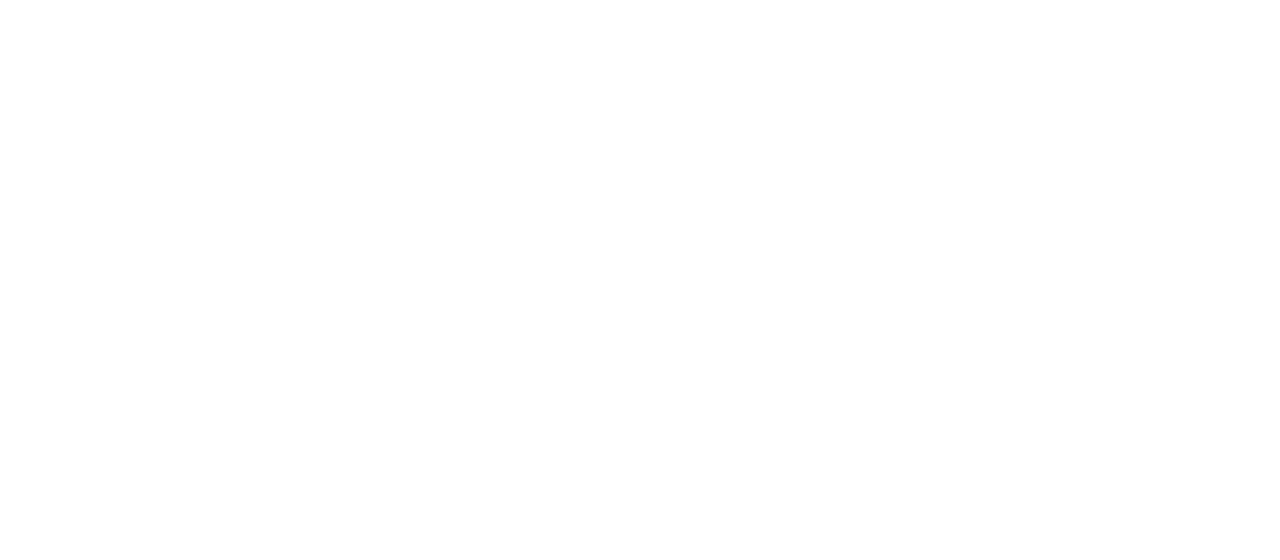
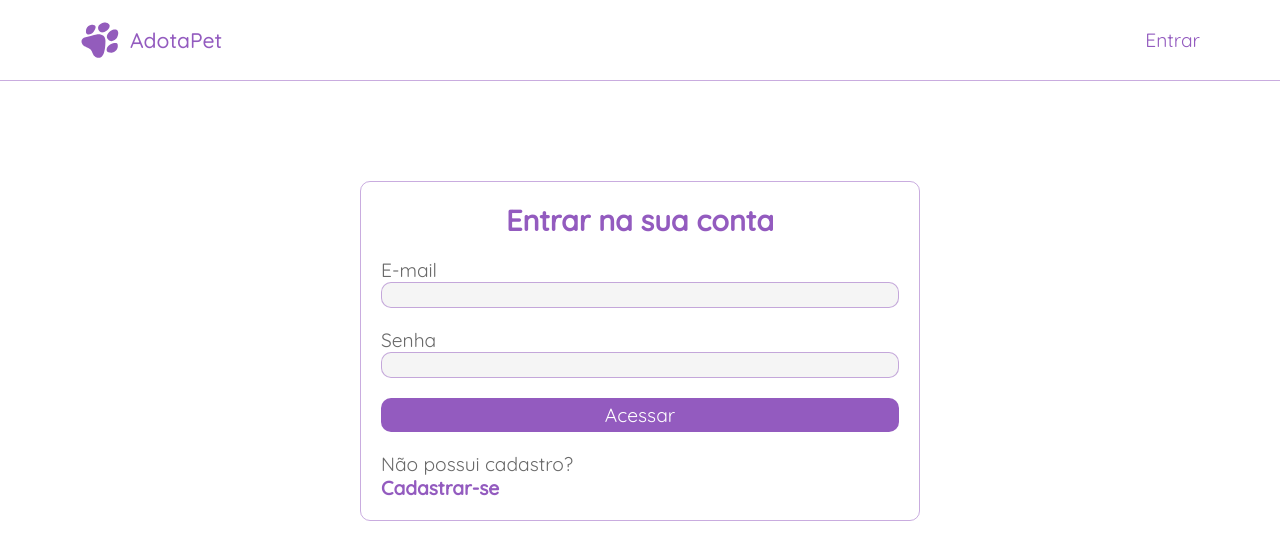
Before and after one commit to julianosilva94/adocao-pets, an Angular app in the folder web/: page /login in a window 1280 px wide. Before the commit this address led to /. Shown: the top 560 px of the page. Built offline with nearby package versions, Linux system fonts and the light colour scheme.

Commit message:
feat: add log in page

```diff
--- a/web/src/app/app-routing.module.ts
+++ b/web/src/app/app-routing.module.ts
@@ -2,6 +2,7 @@
 import {RouterModule, Routes} from '@angular/router';
 import {DefaultLayoutComponent} from './layouts/default-layout/default-layout.component';
 import {HomePageComponent} from './pages/home-page/home-page.component';
+import {LoginPageComponent} from './pages/login-page/login-page.component';
 
 const routes: Routes = [
   {
@@ -11,6 +12,10 @@
       {
         path: '',
         component: HomePageComponent,
+      },
+      {
+        path: 'login',
+        component: LoginPageComponent,
       }
     ]
   }
--- a/web/src/app/app.module.ts
+++ b/web/src/app/app.module.ts
@@ -11,6 +11,7 @@
 import {HttpClientModule} from '@angular/common/http';
 import {PetService} from './services/pet.service';
 import {PetSexPipe} from './pipes/pet-sex.pipe';
+import {LoginPageComponent} from './pages/login-page/login-page.component';
 
 @NgModule({
   declarations: [
@@ -21,6 +22,7 @@
     PetCardDeckComponent,
     HomePageComponent,
     PetSexPipe,
+    LoginPageComponent,
   ],
   imports: [
     BrowserModule,
--- a/web/src/app/components/navbar/navbar.component.html
+++ b/web/src/app/components/navbar/navbar.component.html
@@ -6,6 +6,6 @@
     </a>
   </div>
   <div id="account">
-    <a href="/login">Entrar</a>
+    <a [routerLink]="['/login']">Entrar</a>
   </div>
 </div>
--- /dev/null
+++ b/web/src/app/pages/login-page/login-page.component.html
@@ -0,0 +1,21 @@
+<section id="login-container">
+  <h2>Entrar na sua conta</h2>
+
+  <form action="">
+    <div>
+      <label for="">E-mail</label>
+      <input type="email"/>
+    </div>
+    <div>
+      <label for="">Senha</label>
+      <input type="password"/>
+    </div>
+    <div>
+      <button>Acessar</button>
+    </div>
+  </form>
+  <div>
+    <p>Não possui cadastro?</p>
+    <p><strong><a href="#">Cadastrar-se</a></strong></p>
+  </div>
+</section>
--- /dev/null
+++ b/web/src/app/pages/login-page/login-page.component.scss
@@ -0,0 +1,45 @@
+@import "~src/variables";
+
+:host {
+  display: grid;
+  max-width: 1280px;
+  margin: 0 auto;
+  margin-top: 80px;
+  padding: 0 80px;
+  grid-template-columns: repeat(8, 1fr);
+
+  #login-container {
+    border: 1px solid rgba($primary-color, .5);
+    border-radius: 10px;
+    padding: 20px;
+    grid-column: 3 / 7;
+    display: grid;
+    grid-template-columns: 1fr;
+    align-items: center;
+    justify-content: center;
+    //color: $primary-color;
+    grid-row-gap: 20px;
+
+    a {
+      color: $primary-color;
+    }
+
+    h2 {
+      text-align: center;
+    }
+
+    form {
+      display: grid;
+      grid-row-gap: 20px;
+
+      label {
+        display: block;
+      }
+
+      input {
+        display: block;
+        width: 100%;
+      }
+    }
+  }
+}
--- /dev/null
+++ b/web/src/app/pages/login-page/login-page.component.ts
@@ -0,0 +1,16 @@
+import {Component, OnInit} from '@angular/core';
+
+@Component({
+  selector: 'app-login-page',
+  templateUrl: './login-page.component.html',
+  styleUrls: ['./login-page.component.scss']
+})
+export class LoginPageComponent implements OnInit {
+
+  constructor() {
+  }
+
+  ngOnInit(): void {
+  }
+
+}
```
Also changed, not shown: 1 other file (tests, documents, lock files or other folders).
